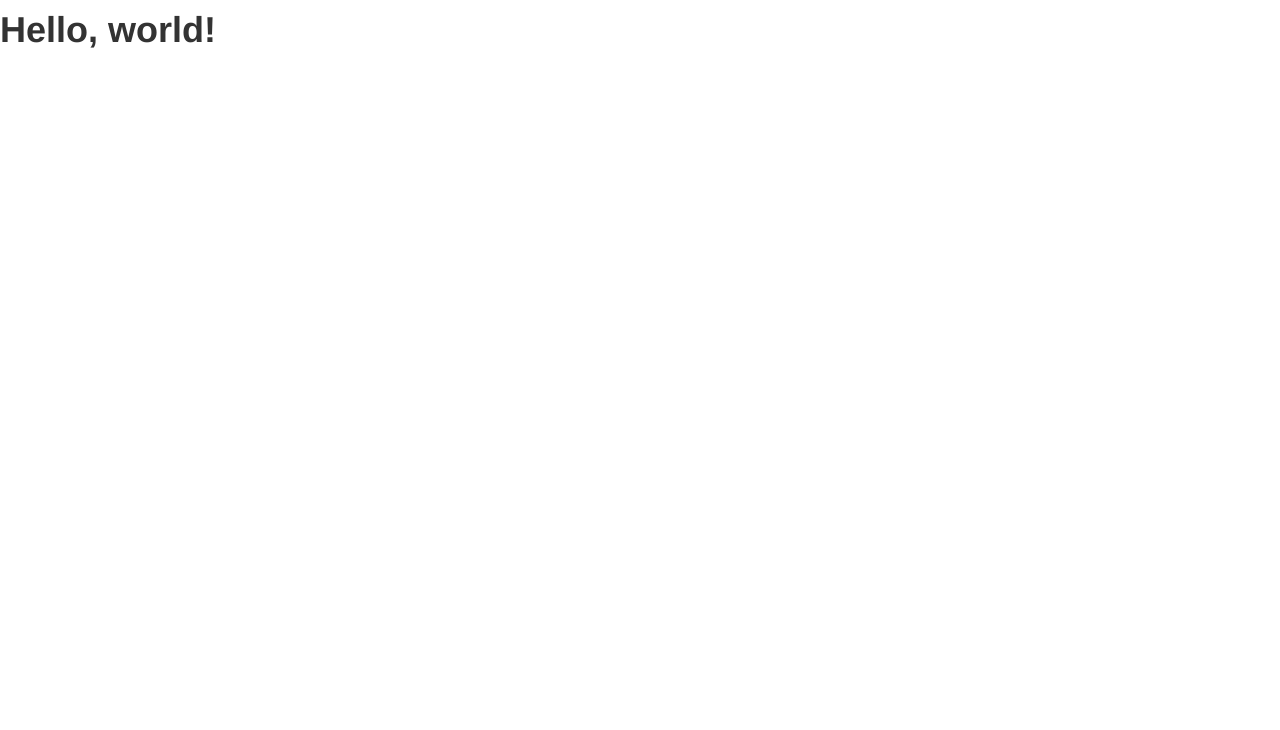
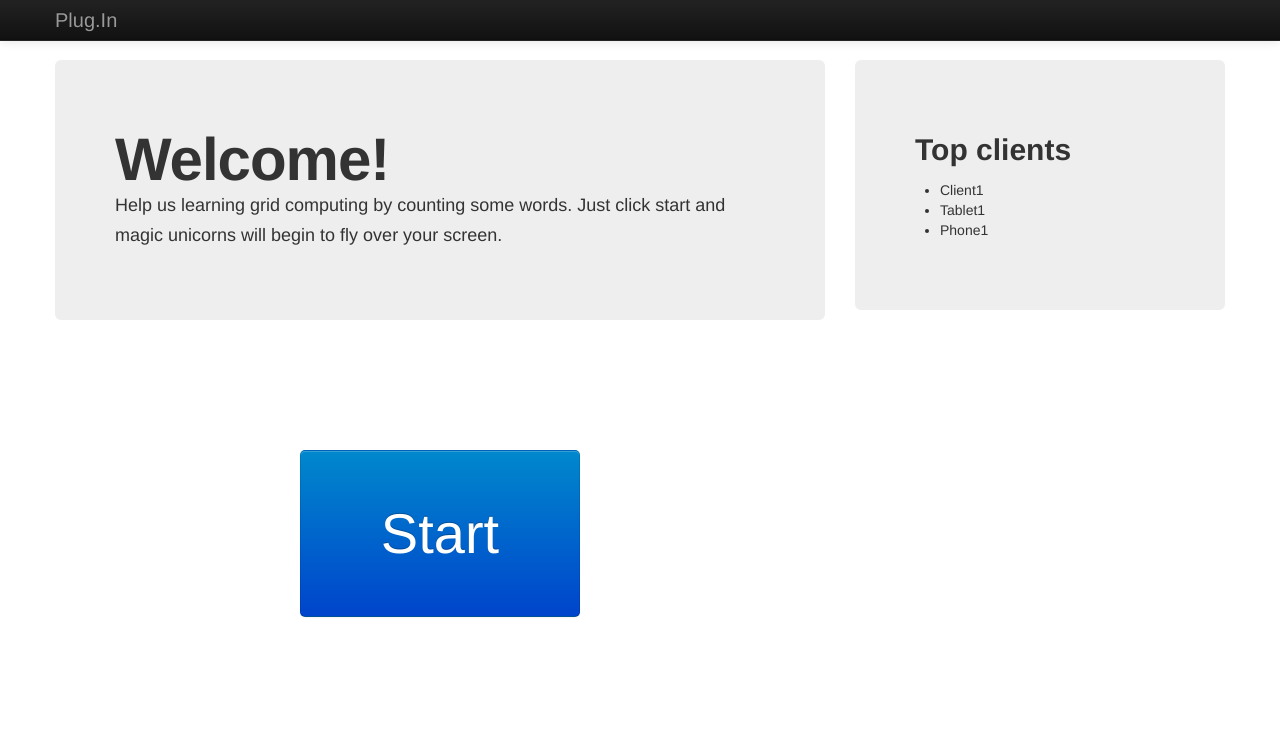
Before and after one commit to dlhartveld/in4355-fp-project, a plain HTML site: page src/main/webapp/index.html in a window 1280 px wide. Drawn offline with nearby package versions, Linux system fonts and the light colour scheme.

Commit message:
Some html.

```diff
--- a/src/main/webapp/index.html
+++ b/src/main/webapp/index.html
@@ -1,14 +1,60 @@
 <!DOCTYPE html>
-<html>
+<html lang="en">
 
 <head>
 	<title>Grid computing client</title>
+	<meta charset="utf-8">
 	<!-- Bootstrap -->
+	<meta name="viewport" content="width=device-width, initial-scale=1.0">
 	<link href="bootstrap/css/bootstrap.min.css" rel="stylesheet">
+	<style type="text/css">
+      body {
+        padding-top: 60px;
+        padding-bottom: 40px;
+      }
+    </style>
+    <link href="bootstrap/css/bootstrap-responsive.css" rel="stylesheet">
 </head>
 
 <body>
-	<h1>Hello, world!</h1>
+	<div class="navbar navbar-inverse navbar-fixed-top">
+		<div class="navbar-inner">
+			<div class="container">
+				<a class="brand" href="#">Plug.In</a>
+			</div>
+		</div>
+	</div>
+
+	<div class="container">
+		<div class="row">
+			<div class="span8">
+				<!-- Main hero unit for a primary marketing message or call to action -->
+		      	<div class="hero-unit">
+		        	<h1>Welcome!</h1>
+		        	<p>Help us learning grid computing by counting some words. Just click start and magic unicorns will begin to fly over your screen.</p>
+		      	</div>
+
+		      	<div class="start-button pagination-centered">
+		      		<p>
+						<button class="btn btn-large btn-primary" style="font-size:56px;padding:50px 80px;margin:100px;" type="button">Start</button>
+					</p>
+		      	</div>
+			</div>
+			<div class="span4">
+				<div class="hero-unit">
+		        	<h2>Top clients</h2>
+		        	<ul>
+		        		<li>Client1</li>
+		        		<li>Tablet1</li>
+		        		<li>Phone1</li>
+		        	</ul>
+		      	</div>
+			</div>
+		</div>
+
+
+	</div>
+
 	<script src="http://code.jquery.com/jquery-latest.js"></script>
 	<script src="bootstrap/js/bootstrap.js"></script>
 </body>
```
